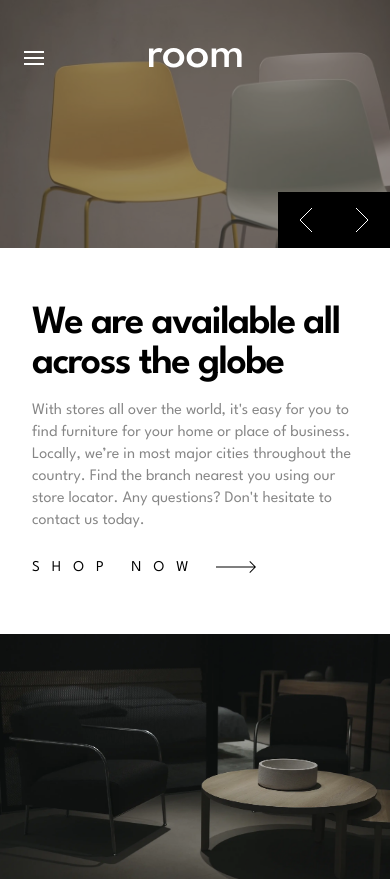
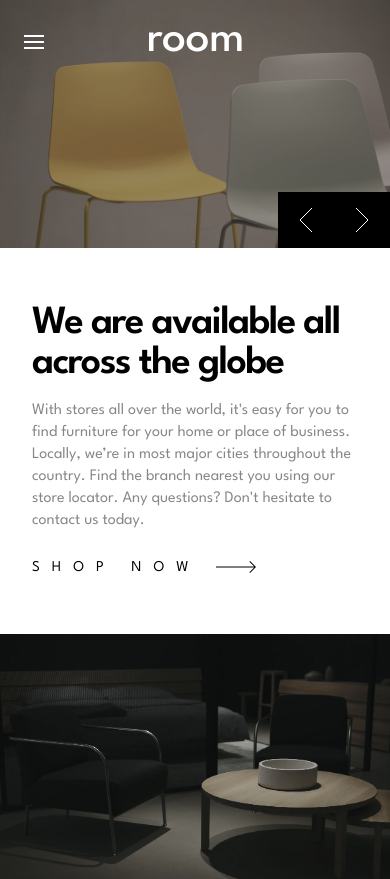
Before and after one commit to KoenvandenBerg/frontendmentor-room-homepage, a React (Vite) app: page / in a window 390 px wide. Shown: the top 879 px of the page. Built offline with nearby package versions, Linux system fonts and the light colour scheme.

Commit message:
Adjust mobile navbar positioning

```diff
--- a/src/components/Navbar/Navbar.tsx
+++ b/src/components/Navbar/Navbar.tsx
@@ -177,7 +177,7 @@ export default function Navbar() {
           ))}
         </ul>
       </nav>
-      <nav className="desktop:hidden w-full absolute px-6 pt-12 z-10 flex justify-center items-center">
+      <nav className="desktop:hidden w-full absolute px-6 pt-8 z-10 flex justify-center items-center">
         <button
           ref={menuButtonRef}
           onClick={() => toggleMenu()}
```
